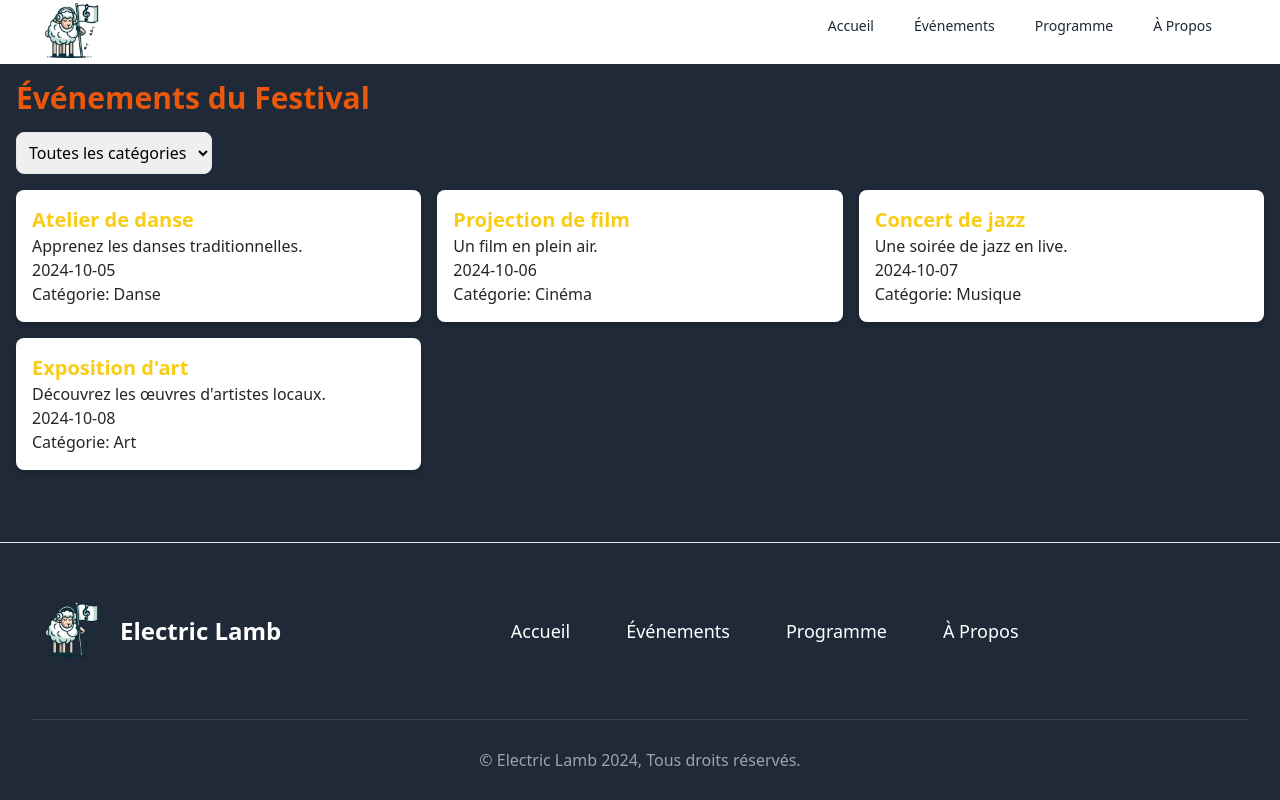
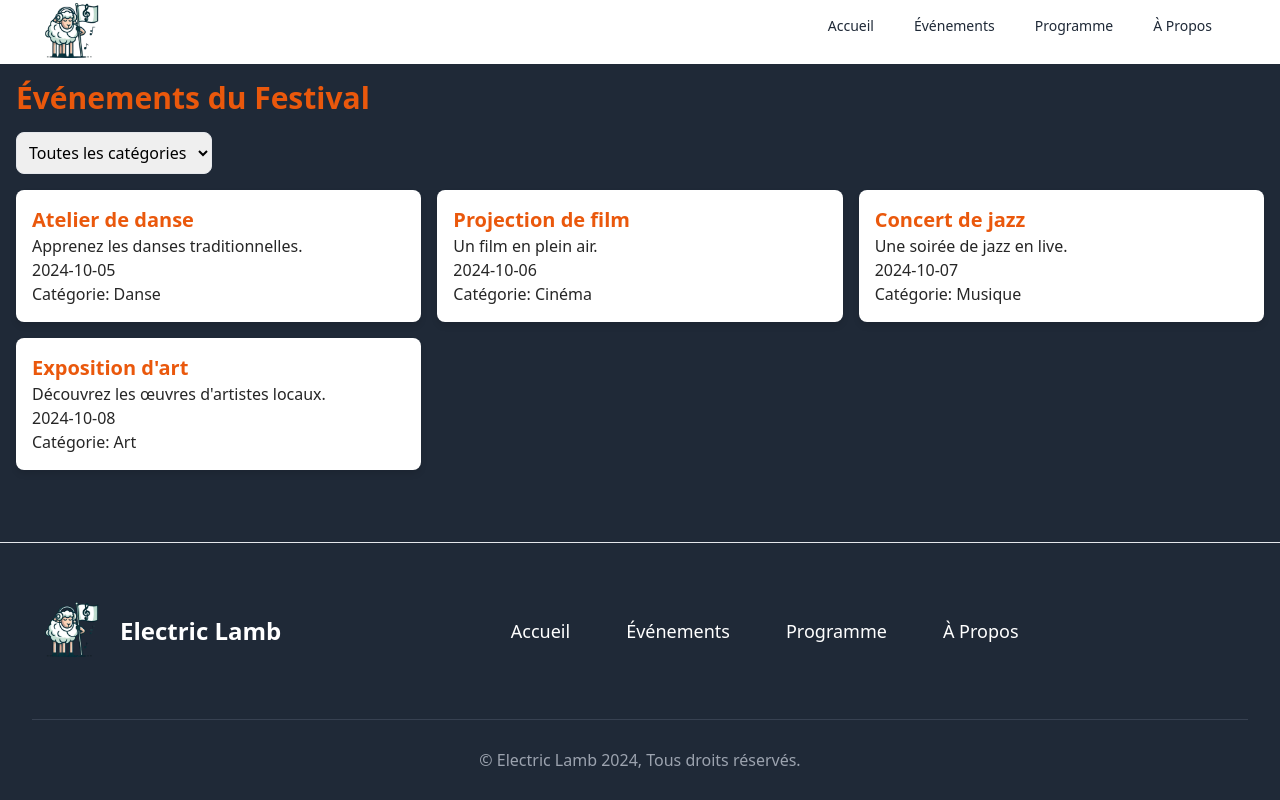
Before and after one commit to Jules-maker/frontFest, a Nuxt app: page /evenements in a window 1280 px wide. Built offline with nearby package versions, Linux system fonts and the light colour scheme.

Commit message:
-v 1.1.3 style edited

```diff
--- a/components/Evenements.vue
+++ b/components/Evenements.vue
@@ -53,13 +53,11 @@
     background-color: #fef9c3; /* yellow-100
   }
 */
-  h1 {
+  h1,  h2 {
     color: #ea580c; /* orange-600 */
   }
 
-  h2 {
-    color: #facc15; /* yellow-400 */
-  }
+
 
   p {
     color: #262626; /* neutral-800 */
--- a/components/Programme.vue
+++ b/components/Programme.vue
@@ -30,13 +30,11 @@
     background-color: #fef9c3; /* yellow-100
   }
  */
-  h1 {
+  h1,  h2 {
     color: #ea580c; /* orange-600 */
   }
 
-  h2 {
-    color: #facc15; /* yellow-400 */
-  }
+
 
   p {
     color: #262626; /* neutral-800 */
```
